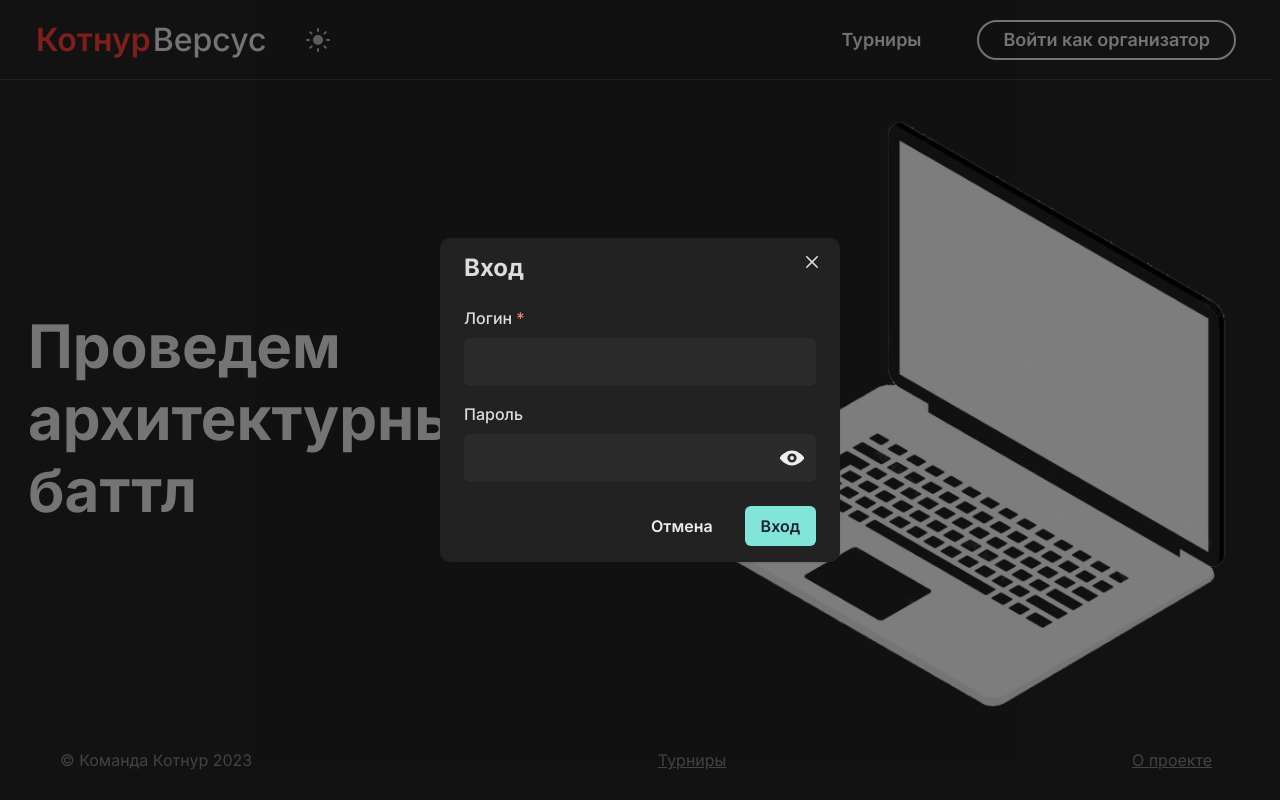
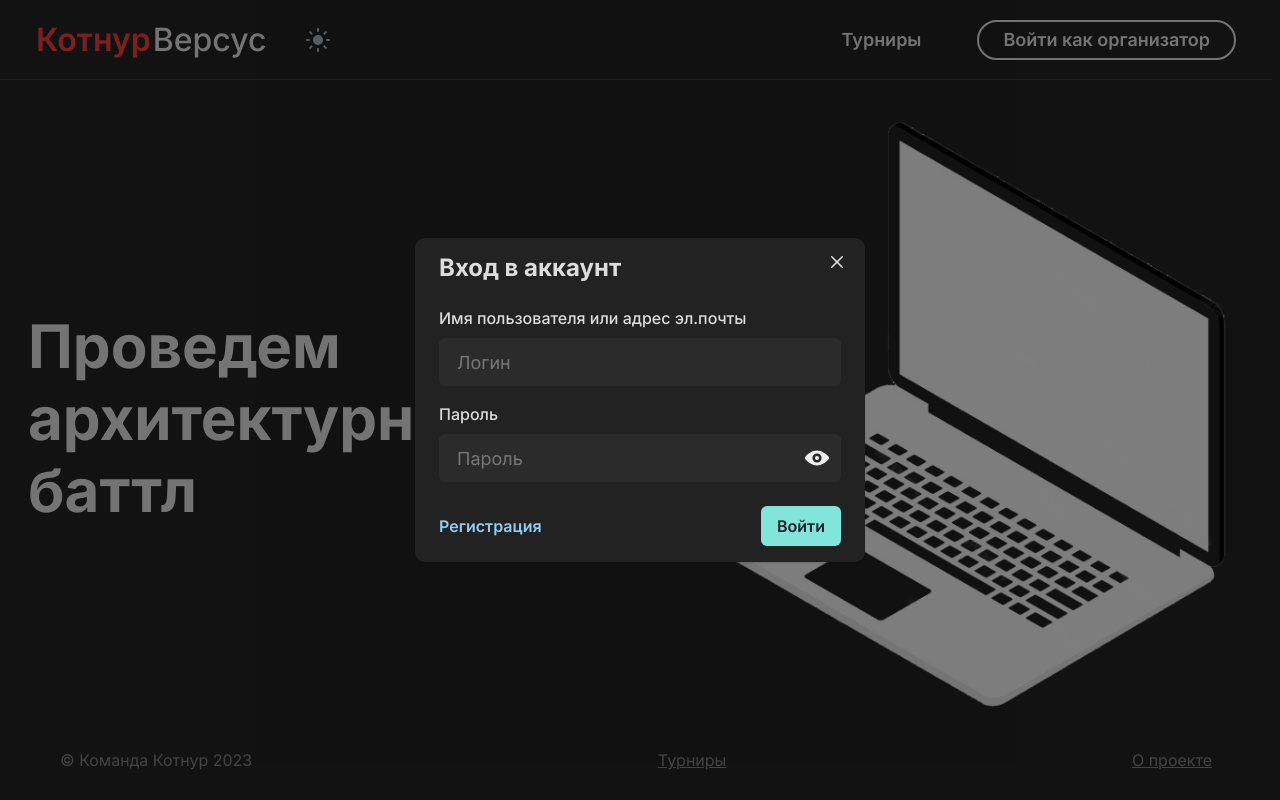
Before and after one commit to scryptan/kotnurversus, a React (Vite) app in the folder frontend/: page / in a window 1280 px wide. Both pictures are taken after a click on the button "Войти как организатор". Built offline with nearby package versions, Linux system fonts and the light colour scheme.

Commit message:
create registration form

```diff
--- /dev/null
+++ b/frontend/src/components/PageLayout/AuthButton.tsx
@@ -0,0 +1,216 @@
+import {
+  Button,
+  ButtonProps,
+  Stack,
+  forwardRef,
+  useBoolean,
+  useColorMode,
+  useDisclosure,
+} from "@chakra-ui/react";
+import { zodResolver } from "@hookform/resolvers/zod";
+import { useId } from "react";
+import { useForm } from "react-hook-form";
+import { Link } from "react-router-dom";
+import { z } from "zod";
+import Input from "~/components/Input";
+import PasswordInput from "~/components/PasswordInput";
+import Window, { WindowProps } from "~/components/Window";
+import paths from "~/pages/paths";
+import { useAuthContext } from "~/utils/auth-context";
+
+const AuthButton = () => {
+  const window = useDisclosure();
+  const { isAuthenticated } = useAuthContext();
+
+  if (isAuthenticated) {
+    return (
+      <ActionButton
+        as={Link}
+        display="flex"
+        to={paths.profile.path}
+        children="Профиль организатора"
+      />
+    );
+  }
+
+  return (
+    <>
+      <ActionButton
+        {...window.getButtonProps()}
+        onClick={window.onOpen}
+        children="Войти как организатор"
+      />
+      <AuthWindow
+        {...window.getDisclosureProps()}
+        isOpen={window.isOpen}
+        onClose={window.onClose}
+      />
+    </>
+  );
+};
+
+const ActionButton = forwardRef<ButtonProps, "button">((props, ref) => {
+  const { colorMode } = useColorMode();
+
+  return (
+    <Button
+      ref={ref}
+      px={6}
+      variant="unstyled"
+      fontSize="lg"
+      fontWeight="semibold"
+      borderRadius="full"
+      border="2px solid"
+      borderColor={`text.${colorMode}.main`}
+      _hover={{ color: "secondary", borderColor: "secondary" }}
+      {...props}
+    />
+  );
+});
+
+const AuthWindow = (props: WindowProps) => {
+  const { onLogin } = useAuthContext();
+  const [isRegistration, setIsRegistration] = useBoolean(false);
+  const formId = useId();
+
+  const handleSubmit = (login: string, password: string) => {
+    onLogin(`${login} ${password}`);
+    props.onClose();
+  };
+
+  const Form = isRegistration ? RegisterForm : LoginForm;
+
+  return (
+    <Window
+      isHideCancel
+      heading={isRegistration ? "Регистрация" : "Вход в аккаунт"}
+      contentProps={{ w: "450px" }}
+      submitProps={{
+        type: "submit",
+        form: formId,
+        children: isRegistration ? "Зарегистрироваться" : "Войти",
+      }}
+      ExtraButton={() => (
+        <Button
+          variant="link"
+          colorScheme="blue"
+          onClick={setIsRegistration.toggle}
+          children={isRegistration ? "Вход" : "Регистрация"}
+        />
+      )}
+      children={<Form id={formId} onSubmit={handleSubmit} />}
+      {...props}
+    />
+  );
+};
+
+type AuthFormProps = {
+  id: string;
+  onSubmit: (login: string, password: string) => void;
+};
+
+const LoginForm = ({ id, onSubmit }: AuthFormProps) => {
+  const {
+    register,
+    handleSubmit,
+    formState: { errors },
+  } = useForm<z.infer<typeof loginSchema>>({
+    resolver: zodResolver(loginSchema),
+  });
+
+  return (
+    <Stack
+      as="form"
+      id={id}
+      spacing={4}
+      onSubmit={handleSubmit((data) => onSubmit(data.login, data.password))}
+    >
+      <Input
+        {...register("login")}
+        size="lg"
+        label="Имя пользователя или адрес эл.почты"
+        placeholder="Логин"
+        errorMessage={errors.login?.message}
+      />
+      <PasswordInput
+        {...register("password")}
+        size="lg"
+        label="Пароль"
+        placeholder="Пароль"
+        errorMessage={errors.password?.message}
+      />
+    </Stack>
+  );
+};
+
+const loginSchema = z.object({
+  login: z
+    .string({ required_error: "Заполните поле" })
+    .min(1, "Заполните поле"),
+  password: z
+    .string({ required_error: "Заполните поле" })
+    .min(1, "Заполните поле"),
+});
+
+const RegisterForm = ({ id, onSubmit }: AuthFormProps) => {
+  const {
+    register,
+    handleSubmit,
+    formState: { errors },
+  } = useForm<z.infer<typeof registerSchema>>({
+    resolver: zodResolver(registerSchema),
+  });
+
+  return (
+    <Stack
+      as="form"
+      id={id}
+      spacing={4}
+      onSubmit={handleSubmit((data) => onSubmit(data.login, data.password))}
+    >
+      <Input
+        {...register("login")}
+        size="lg"
+        label="Имя пользователя или адрес эл.почты"
+        placeholder="Логин"
+        errorMessage={errors.login?.message}
+      />
+      <PasswordInput
+        {...register("password")}
+        size="lg"
+        label="Пароль"
+        placeholder="Пароль"
+        errorMessage={errors.password?.message}
+      />
+      <PasswordInput
+        {...register("confirmPassword")}
+        size="lg"
+        label="Повторите пароль"
+        placeholder="Пароль"
+        errorMessage={errors.confirmPassword?.message}
+      />
+    </Stack>
+  );
+};
+
+const registerSchema = z
+  .object({
+    login: z
+      .string({ required_error: "Заполните поле" })
+      .min(5, "Минимальная длина 5 символов"),
+    password: z
+      .string({ required_error: "Заполните поле" })
+      .min(5, "Минимальная длина 5 символов")
+      .regex(/[a-z]/, "Пароль должен содержать строчную английскую букву")
+      .regex(/[A-Z]/, "Пароль должен содержать заглавную английскую букву")
+      .regex(/[0-9]/, "Пароль должен содержать цифру"),
+    confirmPassword: z
+      .string({ required_error: "Заполните поле" })
+      .min(1, "Заполните поле"),
+  })
+  .refine((values) => values.password === values.confirmPassword, {
+    path: ["confirmPassword"],
+    message: "Пароли должны совпадать",
+  });
+
+export default AuthButton;
--- a/frontend/src/components/PageLayout/Header.tsx
+++ b/frontend/src/components/PageLayout/Header.tsx
@@ -7,10 +7,10 @@ import {
   Text,
   useColorMode,
 } from "@chakra-ui/react";
+import ColorModeButton from "~/components/ColorModeButton";
 import BaseLink from "~/components/Link";
-import LoginButton from "~/components/PageLayout/LoginButton";
 import paths from "~/pages/paths";
-import ColorModeButton from "../ColorModeButton";
+import AuthButton from "./AuthButton";
 
 const Header = (props: BoxProps) => {
   const { colorMode } = useColorMode();
@@ -28,7 +28,7 @@ const Header = (props: BoxProps) => {
         <ColorModeButton />
         <Spacer />
         <Link href={paths.tourneys.path}>Турниры</Link>
-        <LoginButton />
+        <AuthButton />
       </HStack>
     </Box>
   );
--- a/frontend/src/components/PageLayout/LoginButton.tsx
+++ /dev/null
@@ -1,89 +0,0 @@
-import {
-  Button as BaseButton,
-  ButtonProps,
-  Stack,
-  forwardRef,
-  useColorMode,
-  useDisclosure,
-} from "@chakra-ui/react";
-import { Link } from "react-router-dom";
-import Input from "~/components/Input";
-import PasswordInput from "~/components/PasswordInput";
-import Window, { WindowProps } from "~/components/Window";
-import paths from "~/pages/paths";
-import { useAuthContext } from "~/utils/auth-context";
-
-const LoginButton = () => {
-  const window = useDisclosure();
-  const { isAuthenticated } = useAuthContext();
-
-  if (isAuthenticated) {
-    return (
-      <Button
-        as={Link}
-        display="flex"
-        to={paths.profile.path}
-        children="Профиль организатора"
-      />
-    );
-  }
-
-  return (
-    <>
-      <Button
-        {...window.getButtonProps()}
-        onClick={window.onOpen}
-        children="Войти как организатор"
-      />
-      <LoginWindow
-        {...window.getDisclosureProps()}
-        isOpen={window.isOpen}
-        onClose={window.onClose}
-      />
-    </>
-  );
-};
-
-const Button = forwardRef<ButtonProps, "button">((props, ref) => {
-  const { colorMode } = useColorMode();
-
-  return (
-    <BaseButton
-      ref={ref}
-      px={6}
-      variant="unstyled"
-      fontSize="lg"
-      fontWeight="semibold"
-      borderRadius="full"
-      border="2px solid"
-      borderColor={`text.${colorMode}.main`}
-      _hover={{ color: "secondary", borderColor: "secondary" }}
-      {...props}
-    />
-  );
-});
-
-const LoginWindow = (props: WindowProps) => {
-  const { onLogin } = useAuthContext();
-
-  const handleSubmit = () => {
-    onLogin("mock-token");
-    props.onClose();
-  };
-
-  return (
-    <Window
-      heading="Вход"
-      contentProps={{ w: "400px" }}
-      submitProps={{ onClick: handleSubmit, children: "Вход" }}
-      {...props}
-    >
-      <Stack spacing={4}>
-        <Input isRequired label="Логин" size="lg" />
-        <PasswordInput label="Пароль" size="lg" />
-      </Stack>
-    </Window>
-  );
-};
-
-export default LoginButton;
--- a/frontend/src/components/Window.tsx
+++ b/frontend/src/components/Window.tsx
@@ -14,11 +14,12 @@ import {
   ModalHeaderProps,
   ModalOverlay,
   ModalProps,
+  Spacer,
   Spinner,
   useColorMode,
   useForceUpdate,
 } from "@chakra-ui/react";
-import { useRef } from "react";
+import { ReactNode, useRef } from "react";
 
 export type WindowProps<T = Record<string, unknown>> = T &
   Omit<Props, "children">;
@@ -36,6 +37,7 @@ type Props = {
   headerProps?: ModalHeaderProps;
   bodyProps?: ModalBodyProps;
   footerProps?: ModalFooterProps;
+  ExtraButton?: () => ReactNode;
 } & ModalProps;
 
 const Window = ({
@@ -53,6 +55,7 @@ const Window = ({
   headerProps,
   bodyProps,
   footerProps,
+  ExtraButton,
   children,
   ...props
 }: WindowProps<Props>) => {
@@ -102,7 +105,7 @@ const Window = ({
           borderRadius={10}
           {...contentProps}
         >
-          {!isHideClose && <ModalCloseButton zIndex={2} />}
+          {!isHideClose && <ModalCloseButton />}
 
           {heading && (
             <ModalHeader px={6} py={4} {...headerProps}>
@@ -125,7 +128,9 @@ const Window = ({
           />
 
           {(!isHideSubmit || !isHideCancel) && (
-            <ModalFooter px={6} py={4} {...footerProps}>
+            <ModalFooter px={6} py={4} gap={4} {...footerProps}>
+              {ExtraButton && <ExtraButton />}
+              <Spacer />
               {!isHideCancel && (
                 <Button
                   variant="ghost"
@@ -137,7 +142,6 @@ const Window = ({
               )}
               {!isHideSubmit && (
                 <Button
-                  ml={4}
                   variant="solid"
                   colorScheme="teal"
                   isLoading={isLoading}
```
